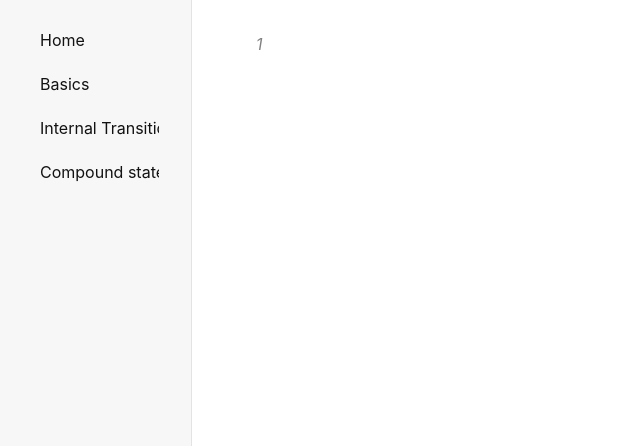
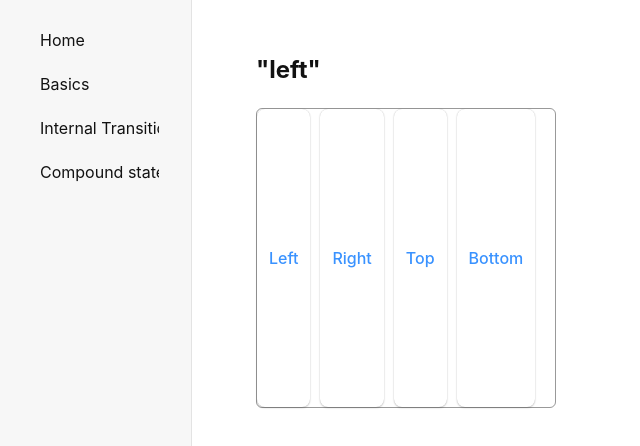
Before and after one commit to leeonon/react-xstate-example, a React (Vite) app: page /internalTransition in a window 1280 px wide. Shown: the top 446 px of the page, without its empty margins (0-640 px from the left). Built offline with nearby package versions, Linux system fonts and the light colour scheme.

Commit message:
feat: up

```diff
--- a/src/routes/Internal/index.machine.ts
+++ b/src/routes/Internal/index.machine.ts
@@ -0,0 +1,39 @@
+import { createMachine } from 'xstate';
+
+type Event = {
+  type: 'LEFT' | 'RIGHT' | 'TOP' | 'BOTTOM';
+}
+
+/**
+ * 多个状态共享 Event
+ */
+const internalTransition = createMachine<unknown, Event>(
+  {
+    id: 'internal',
+    initial: 'left',
+    states: {
+      left: {},
+      right: {},
+      top: {},
+      bottom: {}
+    },
+    // 内转换, 子状态以 . 开头
+    on: {
+      LEFT: '.left',
+      RIGHT: {
+        target: '.right',
+      },
+      TOP: {
+        target: '.top',
+        internal: true // 显式标识这是内部转换
+      },
+      BOTTOM: {
+        target: '.bottom',
+        internal: true
+      }
+    }
+  },
+  {}
+);
+
+export default internalTransition;
--- a/src/routes/Internal/index.tsx
+++ b/src/routes/Internal/index.tsx
@@ -1,14 +1,29 @@
+import { useMachine } from '@xstate/react';
 import styled from 'styled-components';
+import internalTransition from './index.machine';
 
 const Container = styled.div`
-  position: absolute;
+  display: flex;
+  gap: 10px;
+  width: 300px;
+  height: 300px;
+  border: 1px solid rgba(0,0,0,.4);
+  border-radius: 6px;
 `;
 
 export const InternalTransition = () => {
+  const [state, send] = useMachine(internalTransition);
+
   return (
-    <Container>
-      <i className="box-item">1</i>
-    </Container>
+    <div>
+      <h2>{JSON.stringify(state.value)}</h2>
+      <Container>
+        <button onClick={() => send('LEFT')}>Left</button>
+        <button onClick={() => send('RIGHT')}>Right</button>
+        <button onClick={() => send('TOP')}>Top</button>
+        <button onClick={() => send('BOTTOM')}>Bottom</button>
+      </Container>
+    </div>
   );
 };
 
```
Also changed, not shown: src/routes/nesting/nesting.machine.ts (line endings or trailing spaces), 2 other files (tests, documents, lock files or other folders).
